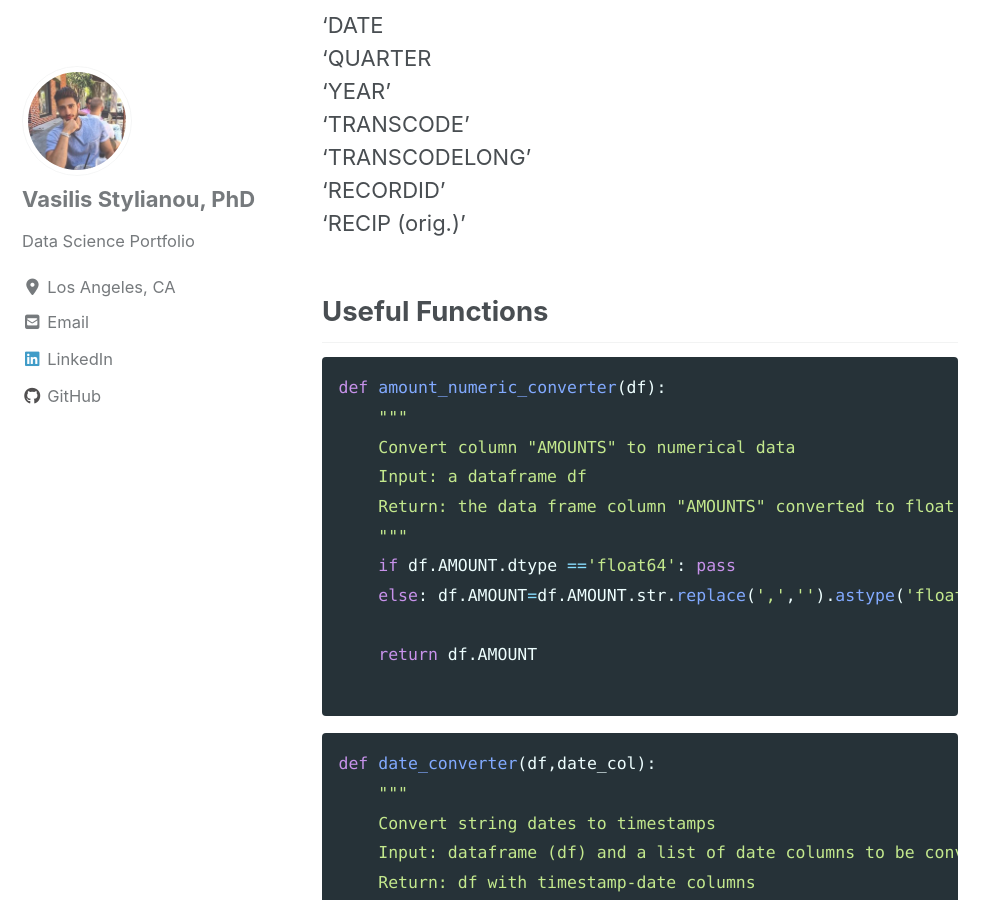
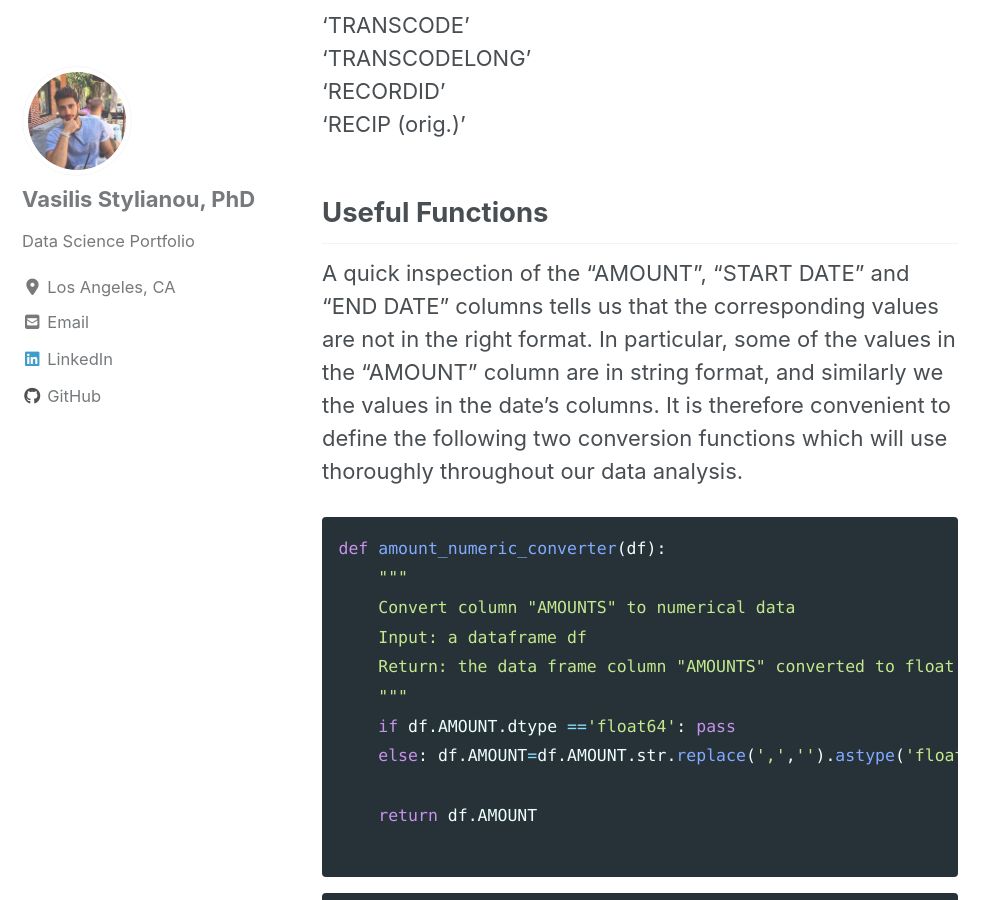
Before and after one commit to vasilis-stylianou/vasilis-stylianou.github.io, a Jekyll site: the page built from _posts/2019-07-15-expenditures.md, in a window 1280 px wide and 900 px high, scrolled down 3797 px. Shown: the whole window, without its empty margins (0-998 px from the left). Built offline with Jekyll 4.4.1, drawn with Linux system fonts in a browser that asks for light colours; cached includes are drawn as plain includes; nearby versions of some CDN libraries.

Commit message:
Update 2019-07-15-expenditures.md

````diff
--- a/_posts/2019-07-15-expenditures.md
+++ b/_posts/2019-07-15-expenditures.md
@@ -249,6 +247,7 @@
 
 ## Useful Functions
 
+A quick inspection of the "AMOUNT", "START DATE" and "END DATE" columns tells us that the corresponding values are not in the right format. In particular, some of the values in the "AMOUNT" column are in string format, and similarly we the values in the date's columns. It is therefore convenient to define the following two conversion functions which will use thoroughly throughout our data analysis.
 
 
 ```python
````
Also changed, not shown: other parts of _posts/2019-07-15-expenditures.md (+0 -2 lines).
